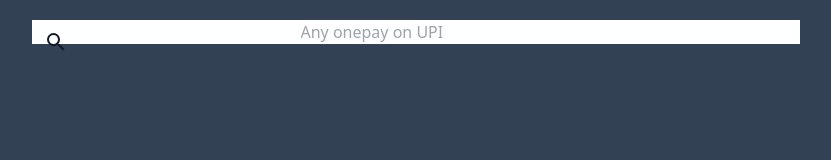
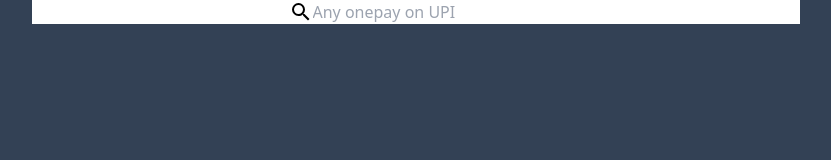
Before and after one commit to MMoorthi7/Gpay-App, a website built with Vite: page index.html in a window 1280 px wide. Shown: the whole page, without its empty margins (224-1055 px from the left). Built offline with nearby package versions, Linux system fonts and the light colour scheme.

Commit message:
added tailwindcss

```diff
--- a/index.html
+++ b/index.html
@@ -14,13 +14,13 @@
     <!-- Header -->
      <header>
       <div class="bg-white">
-        <div class="flex items-center justify-center my-5 relative">
+        <div class="flex items-center justify-center">
           <svg
             xmlns="http://www.w3.org/2000/svg"
             width="24"
             height="24"
             viewBox="0 0 24 24"
-            class="absolute top-2.5 left-3 text-gray-900 fill-current"
+            class="fill-current"
           >
             <path
               d="M15.5 14h-.79l-.28-.27A6.471 6.471 0 0 0 16 9.5A6.5 6.5 0 1 0 9.5 16c1.61 0 3.09-.59 4.23-1.57l.27.28v.79l5 4.99L20.49 19l-4.99-5zm-6 0C7.01 14 5 11.99 5 9.5S7.01 5 9.5 5S14 7.01 14 9.5S11.99 14 9.5 14z"
```
